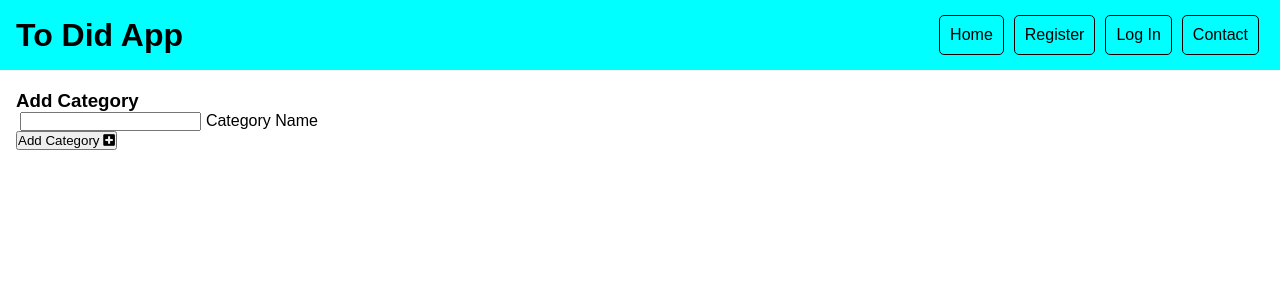
After one commit to CharlieMallon/milestoneThree, a Flask app: page /add_categories in a window 1280 px wide. The commit adds this page. Shown: the top 300 px of the page. Run offline with Flask 2, Linux system fonts and the light colour scheme; some libraries are stand-ins or nearby versions.

Commit message:
added perlimanry add a category function

```diff
--- a/app.py
+++ b/app.py
@@ -221,6 +221,17 @@ def done_task(task_id):
     flash("Task Successfully Done")
     return redirect(request.referrer)
 
+@app.route("/add_categories", methods=["GET", "POST"])
+def add_category():
+    if request.method == "POST":
+        category = {
+            "category_name" : request.form.get("category_name"),
+            "created_by": session["user"]
+        }
+        mongo.db.categories.insert_one(category)
+        flash("New Category Added")
+        return redirect(url_for("home"))
+    return render_template("add_category.html")
 
 if __name__ == "__main__":
     app.run(host=os.environ.get("IP"),
--- a/static/style.css
+++ b/static/style.css
@@ -367,6 +367,12 @@ a {
 	width: 50px;
 }
 
+.add-cat{
+	display: flex;
+	justify-content: flex-end;
+	font-size: small;
+}
+
 /* ---------- footer ---------- */
 .footer {
 	display: flex;
--- /dev/null
+++ b/templates/add_category.html
@@ -0,0 +1,35 @@
+{% extends "base.html" %} {% block content %}
+
+<h3>Add Category</h3>
+
+<div>
+	<form method="POST" action="{{ url_for('add_category') }}">
+        <!-- New Category -->
+		<div>
+			<div>
+				<i class="fas fa-fa-folder-open"></i>
+				<input
+					id="category_name"
+					name="category_name"
+					minlength="3"
+					maxlength="25"
+					type="text"
+					class="validate"
+					required
+				/>
+				<label for="category_name">Category Name</label>
+			</div>
+		</div>
+        <!-- Submit Button -->
+        <div>
+            <div>
+                <button type="submit">
+                    Add Category
+                    <i class="fas fa-plus-square right"></i>
+                </button>
+            </div>
+        </div>
+	</form>
+</div>
+
+{% endblock %}
--- a/templates/add_task.html
+++ b/templates/add_task.html
@@ -17,6 +17,9 @@
                 {{ displayField(form.is_done, 'none', 'yes') }}
                 {{ displayField(form.task_size, 'none', 'no', class='no-list select-size') }}
                 {{ displayField(form.task_category, 'none', 'no') }}
+                <div class="add-cat">
+                    <a href='{{ url_for("add_category") }}'>add cat</a>
+                </div>
 
                 <div class='submit-button'>
                     {{ form.submit_button }}
--- a/templates/base.html
+++ b/templates/base.html
@@ -27,7 +27,7 @@
             <div class='mobile-nav-bar sticky top'>
                 <div class='mobile-nav'>
                     <h1><a href='{{ url_for("home") }}'>To Did App</a></h1>
-                    <div class='btn'>
+                    <div>
                         <button id='burger-btn'>Menu</button>
                     </div>
                 </div>
```
